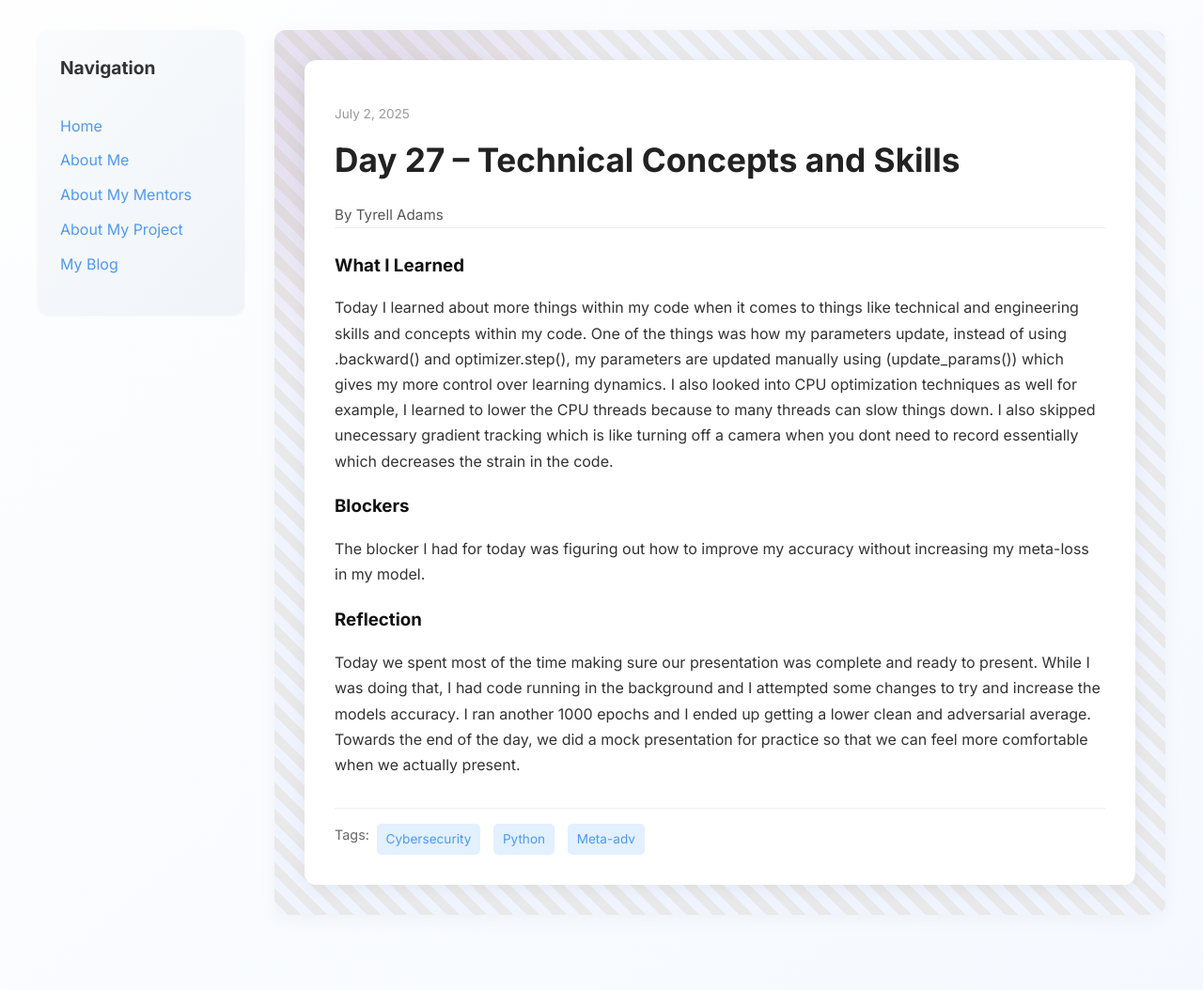
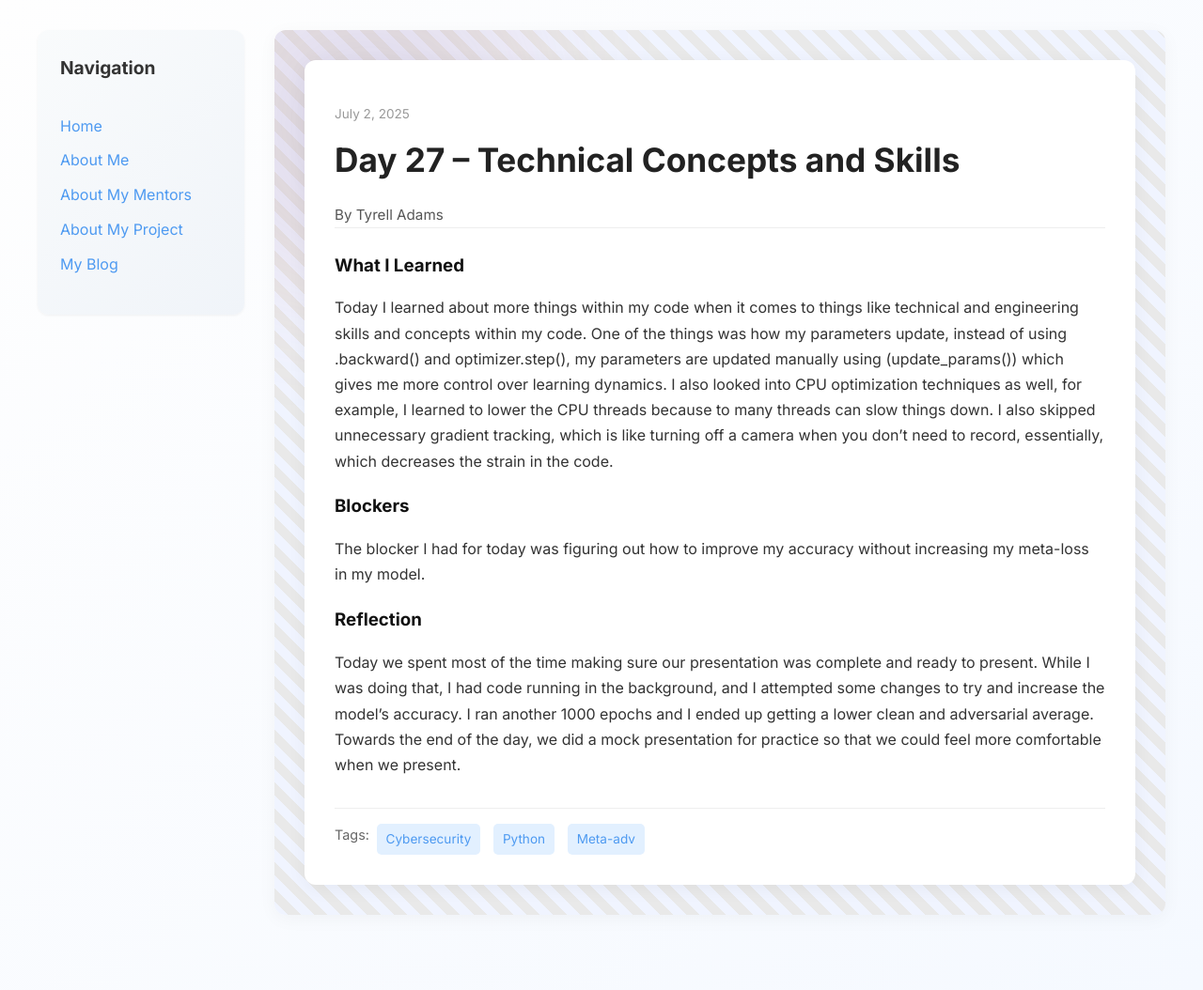
Before and after one commit to Tyrell-Adams/Tyrell-Adams.github.io, a Jekyll site: the page built from _posts/2025-07-02-day-27.md, in a window 1280 px wide. Shown: the whole page at 94% size. Built offline with Jekyll 4.4.1, drawn with Linux system fonts in a browser that asks for light colours.

Commit message:
Update 2025-07-02-day-27.md

```diff
--- a/_posts/2025-07-02-day-27.md
+++ b/_posts/2025-07-02-day-27.md
@@ -7,9 +7,9 @@ permalink: /day27.html
 tags: ["Cybersecurity", "Python", "Meta-adv"]
 
 what_i_learned: |
-  Today I learned about more things within my code when it comes to things like technical and engineering skills and concepts within my code. One of the things was how my parameters update, instead of using .backward() and optimizer.step(), my parameters are updated manually using (update_params()) which gives my more control over learning dynamics. I also looked into CPU optimization techniques as well for example, I learned to lower the CPU threads because to many threads can slow things down. I also skipped unecessary gradient tracking which is like turning off a camera when you dont need to record essentially which decreases the strain in the code.
+  Today I learned about more things within my code when it comes to things like technical and engineering skills and concepts within my code. One of the things was how my parameters update, instead of using .backward() and optimizer.step(), my parameters are updated manually using (update_params()) which gives me more control over learning dynamics. I also looked into CPU optimization techniques as well, for example, I learned to lower the CPU threads because to many threads can slow things down. I also skipped unnecessary gradient tracking, which is like turning off a camera when you don't need to record, essentially, which decreases the strain in the code.
 blockers: |
   The blocker I had for today was figuring out how to improve my accuracy without increasing my meta-loss in my model.
 reflection: |
-  Today we spent most of the time making sure our presentation was complete and ready to present. While I was doing that, I had code running in the background and I attempted some changes to try and increase the models accuracy. I ran another 1000 epochs and I ended up getting a lower clean and adversarial average. Towards the end of the day, we did a mock presentation for practice so that we can feel more comfortable when we actually present.
+  Today we spent most of the time making sure our presentation was complete and ready to present. While I was doing that, I had code running in the background, and I attempted some changes to try and increase the model's accuracy. I ran another 1000 epochs and I ended up getting a lower clean and adversarial average. Towards the end of the day, we did a mock presentation for practice so that we could feel more comfortable when we present.
 ---
```
